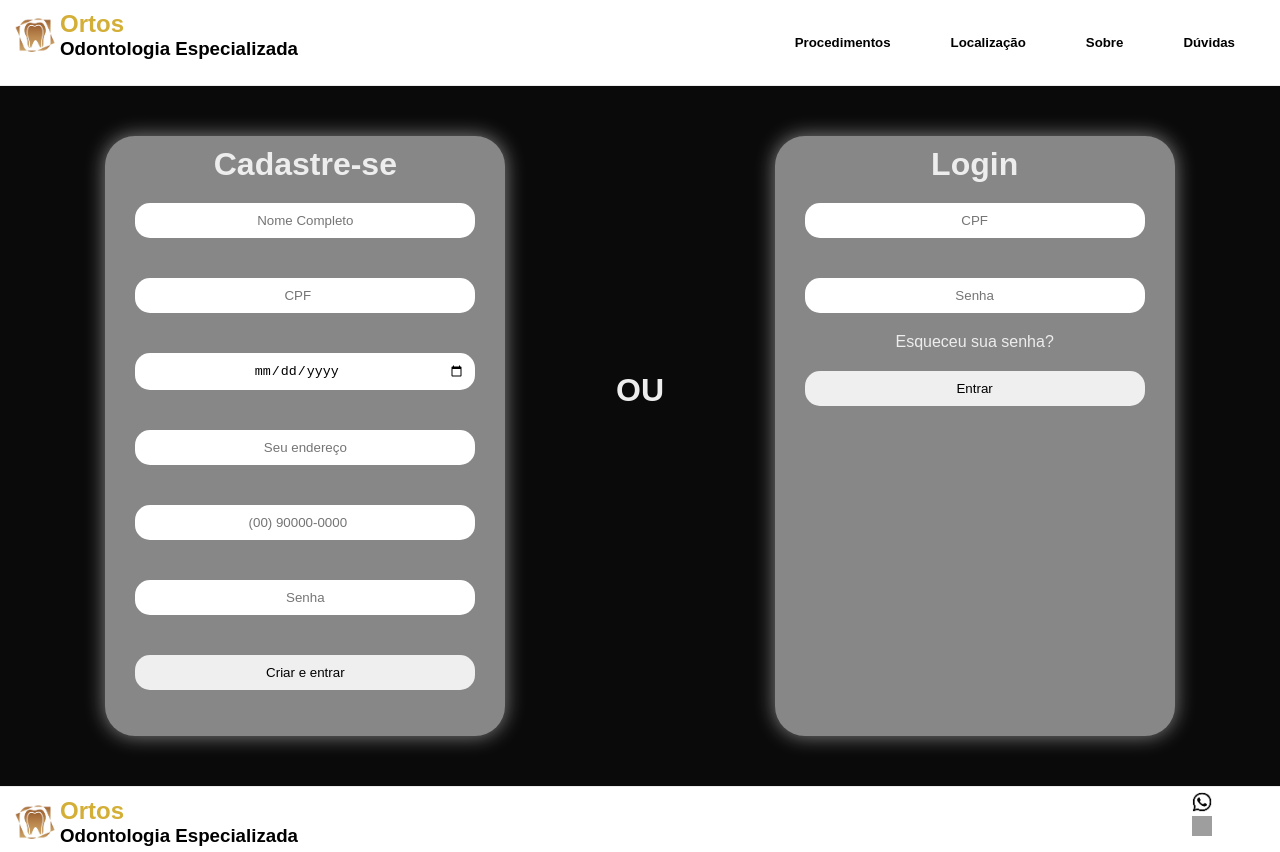
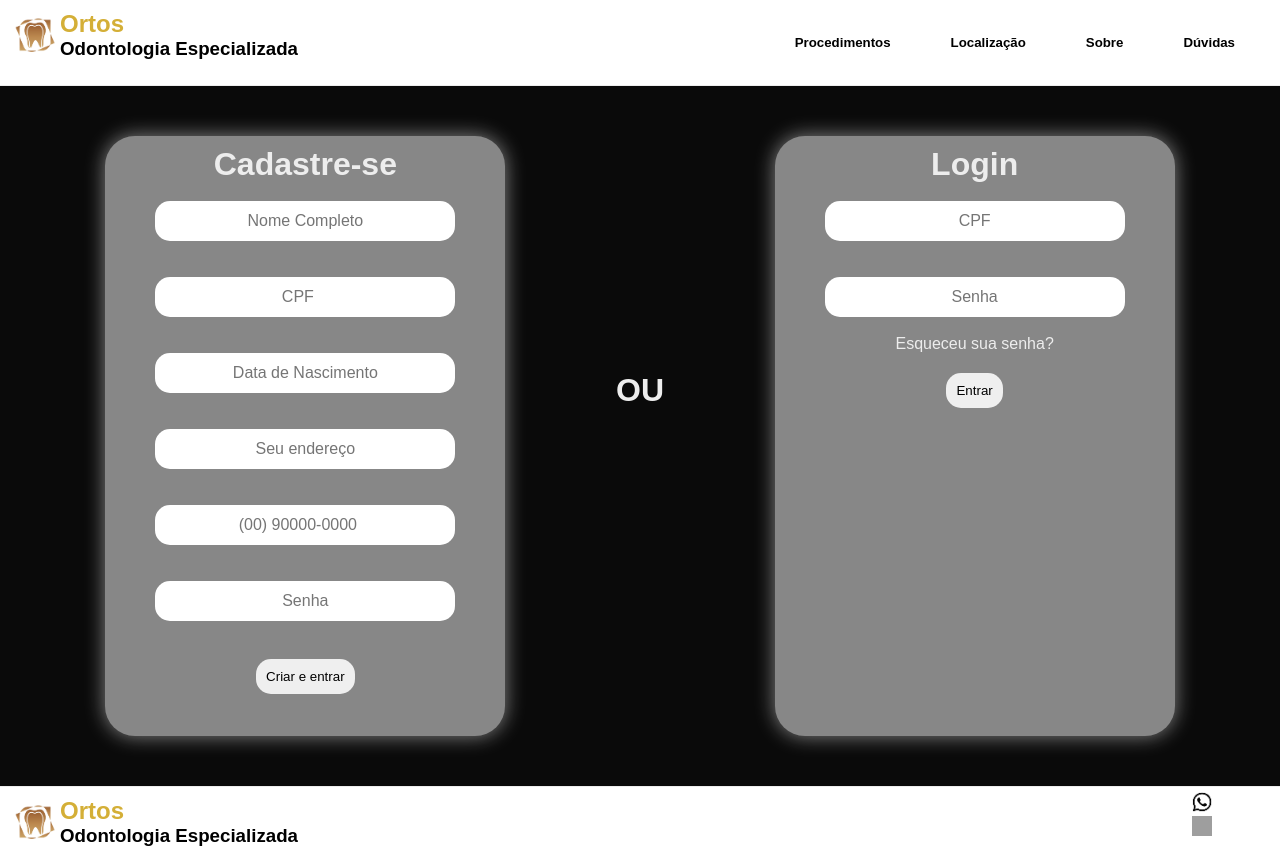
Before and after one commit to rickcsta/Clinica-Odonto, a Next.js app: page /cadelog in a window 1280 px wide. Built offline with nearby package versions, Linux system fonts and the light colour scheme; grey boxes are pictures that could not be loaded.

Commit message:
calendario

```diff
--- a/package.json
+++ b/package.json
@@ -10,9 +10,11 @@
   },
   "dependencies": {
     "cliniaodonto": "file:",
+    "date-fns": "^4.1.0",
     "next": "15.2.4",
     "pg": "^8.14.1",
     "react": "^19.0.0",
+    "react-datepicker": "^8.4.0",
     "react-dom": "^19.0.0",
     "swiper": "^11.2.7"
   },
--- a/src/app/api/auth/login/route.js
+++ b/src/app/api/auth/login/route.js
@@ -1,5 +1,5 @@
 import { NextResponse } from 'next/server'
-import pool from "../../../lib/db"
+import pool from "../../../../lib/db"
 
 export async function POST(request) {
   try {
--- a/src/app/api/auth/register/route.js
+++ b/src/app/api/auth/register/route.js
@@ -1,5 +1,5 @@
 import { NextResponse } from 'next/server'
-import pool from "../../../lib/db"
+import pool from "../../../../lib/db"
 
 export async function POST(request) {
   try {
--- a/src/app/cadelog/page.js
+++ b/src/app/cadelog/page.js
@@ -3,6 +3,7 @@ import style from './page.module.css'
 import { useState } from 'react'
 import Link from 'next/link'
 import { useRouter } from 'next/navigation'
+import Calendario from '../../components/reactDatePicker';
 
 export default function ClienteForm() {
   const [nome, setNome] = useState('')
@@ -76,7 +77,7 @@ export default function ClienteForm() {
           <form className={style.entradas} onSubmit={handleCadastro}>
             <input className={style.input} type="text" title="Digite seu nome completo" placeholder="Nome Completo" value={nome} onChange={(e) => setNome(e.target.value)} required />
             <input className={style.input} type="number" title="Digite seu CPF sem pontuação" placeholder="CPF" value={cpfcad} onChange={(e) => setCpfcad(e.target.value)} required />
-            <input className={style.input} type="date" title="Data de Nascimento" value={nascimento} onChange={(e) => setNascimento(e.target.value)} required />
+            <Calendario className={style.input} selectedDate={nascimento} onDateChange={setNascimento} placeholder="Data de Nascimento" mode="birthdate" />
             <input className={style.input} type="text" title="Sua rua, seu bairro, e sua cidade" placeholder="Seu endereço" value={endereco} onChange={(e) => setEndereco(e.target.value)} required />
             <input className={style.input} type="number" title="Numero para contato"  placeholder="(00) 90000-0000" value={contato} onChange={(e) => setContato(e.target.value)} required />
             <input className={style.input} type="password" title="Crie uma senha forte" placeholder="Senha" value={senhacad} onChange={(e) => setSenhacad(e.target.value)} required />
--- a/src/app/cadelog/page.module.css
+++ b/src/app/cadelog/page.module.css
@@ -16,17 +16,29 @@
 }
 
 
-.entradas{
-    display: flex;
-    flex-direction: column;
+.entradas {
+  display: flex;
+  flex-direction: column;
+  align-items: center;
+  width: 100%;
+}
 
-}
-.input{
-    margin: 20px;
-    border-radius: 15px;
-    border: none;
-    padding: 10px;
-    text-align: center;
+.input,
+.input input.react-datepicker__input-container input {
+  width: 300px !important;
+  height: 40px !important;
+  margin: 18px !important;
+  padding: 10px  !important;
+  border-radius: 15px !important;
+  border: none !important;
+  box-sizing: border-box !important;
+  text-align: center !important;
+  font-family: inherit !important;
+  font-size: 16px !important;
+  background-color: white !important;
+  cursor: pointer !important;
+  outline: none !important;
+  display: block !important;
 }
 
 .botao{
--- a/src/app/dados/[id]/page.js
+++ b/src/app/dados/[id]/page.js
@@ -1,5 +1,5 @@
 import style from "./page.module.css";
-import db from "../../lib/db"
+import db from "../../../lib/db"
 
 export default async ({params}) => {
     const cliente = await db.query("select * from cliente where id_cliente = "+params.id);
--- a/src/app/perfil/[id]/ClienteView.js
+++ b/src/app/perfil/[id]/ClienteView.js
@@ -1,6 +1,7 @@
 'use client'
 import { useState } from "react";
 import style from "./page.module.css";
+import Calendario from "../../../components/reactDatePicker";
 
 export default function ClienteView({ cliente }) {
   const [mostrarConsulta, setMostrarConsulta] = useState(false);
@@ -43,7 +44,7 @@ export default function ClienteView({ cliente }) {
         <div className={style.modalOverlay} onClick={fecharModal}>
           <div className={style.modal} onClick={e => e.stopPropagation()}>
             <h2>Agende sua consulta</h2>
-
+            <Calendario></Calendario>
             <button onClick={fecharModal} className={style.fechar}>Fechar</button>
           </div>
         </div>
--- a/src/app/perfil/[id]/page.js
+++ b/src/app/perfil/[id]/page.js
@@ -1,4 +1,4 @@
-import db from "../../lib/db";
+import db from "../../../lib/db";
 import ClienteView from "./ClienteView";
 
 export default async function PerfilPage({ params }) {
--- /dev/null
+++ b/src/components/reactDatePicker.js
@@ -0,0 +1,56 @@
+import React, { forwardRef } from "react";
+import DatePicker from "react-datepicker";
+import "react-datepicker/dist/react-datepicker.css";
+import { ptBR } from "date-fns/locale";
+
+const CustomInput = forwardRef(({ value, onClick, placeholder, className }, ref) => (
+  <input
+    className={className}
+    onClick={onClick}
+    ref={ref}
+    value={value}
+    placeholder={placeholder}
+    readOnly
+  />
+));
+
+function Calendario({ selectedDate, onDateChange, placeholder = "Selecione a data", mode = "default", className }) {
+  const hoje = new Date();
+
+  let minDate = null;
+  let maxDate = null;
+  let filterDate = null;
+
+  if (mode === "birthdate") {
+    maxDate = hoje;
+    minDate = new Date();
+    minDate.setFullYear(hoje.getFullYear() - 120);
+  } else if (mode === "schedule") {
+    minDate = hoje;
+    maxDate = null;
+
+    filterDate = (date) => {
+      const day = date.getDay();
+      return day !== 0 && day !== 6;
+    };
+  }
+
+  return (
+    <DatePicker
+      selected={selectedDate}
+      onChange={onDateChange}
+      dateFormat="dd/MM/yyyy"
+      placeholderText={placeholder}
+      minDate={minDate}
+      maxDate={maxDate}
+      filterDate={filterDate}
+      showYearDropdown={mode === "birthdate"}
+      scrollableYearDropdown={mode === "birthdate"}
+      yearDropdownItemNumber={100}
+      customInput={<CustomInput className={className} placeholder={placeholder} />}
+      locale={ptBR}
+    />
+  );
+}
+
+export default Calendario;
```
Also changed, not shown: src/lib/db.js (renamed from src/app/lib/db.js), 1 other file (tests, documents, lock files or other folders).
